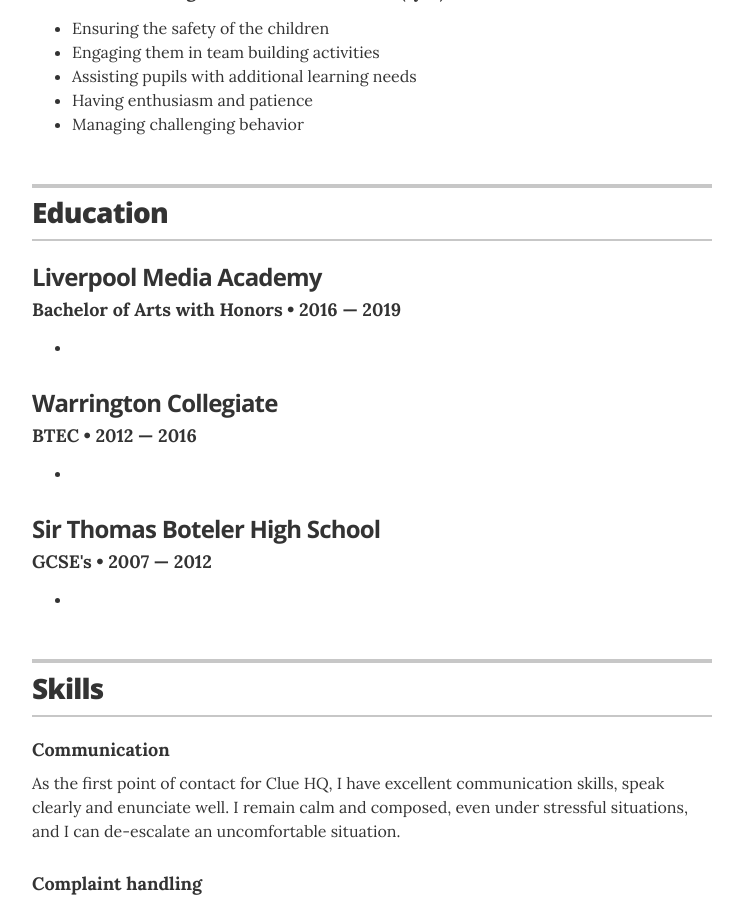
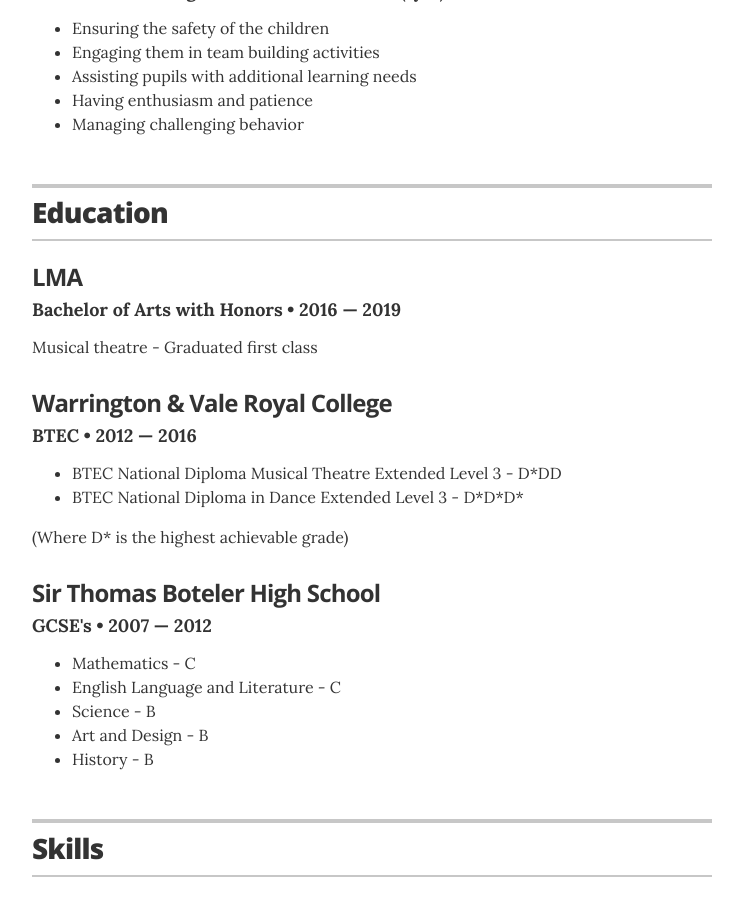
Before and after one commit to winterscar/jessiesresume, a Jekyll site: the page built from index.html, in a window 1280 px wide and 900 px high, scrolled down 1599 px. Shown: the whole window, without its empty margins (268-1011 px from the left). Built offline with Jekyll 4.4.1, drawn with Linux system fonts in a browser that asks for light colours.

```diff
--- a/_data/education.yml
+++ b/_data/education.yml
@@ -1,13 +1,13 @@
 # Degree
 - degree: Bachelor of Arts with Honors
-  uni: Liverpool Media Academy
+  uni: LMA
   year: 2016 &mdash; 2019
-  awards: Musical theatre - Graduated first class
+  summary: Musical theatre - Graduated first class
 
 - degree: BTEC
-  uni: Warrington Collegiate
+  uni: Warrington & Vale Royal College
   year: 2012 &mdash; 2016
-  awards: |
+  summary: |
     <ul class="resume-item-list">
       <li>BTEC National Diploma Musical Theatre Extended Level 3 - D*DD</li>
       <li>BTEC National Diploma in Dance Extended Level 3 - D*D*D*</li>
@@ -17,7 +17,7 @@
 - degree: GCSE's
   uni: Sir Thomas Boteler High School
   year: 2007 &mdash; 2012
-  awards: |
+  summary: |
     <ul class="resume-item-list">
       <li>Mathematics - C</li>
       <li>English Language and Literature - C</li>
```
